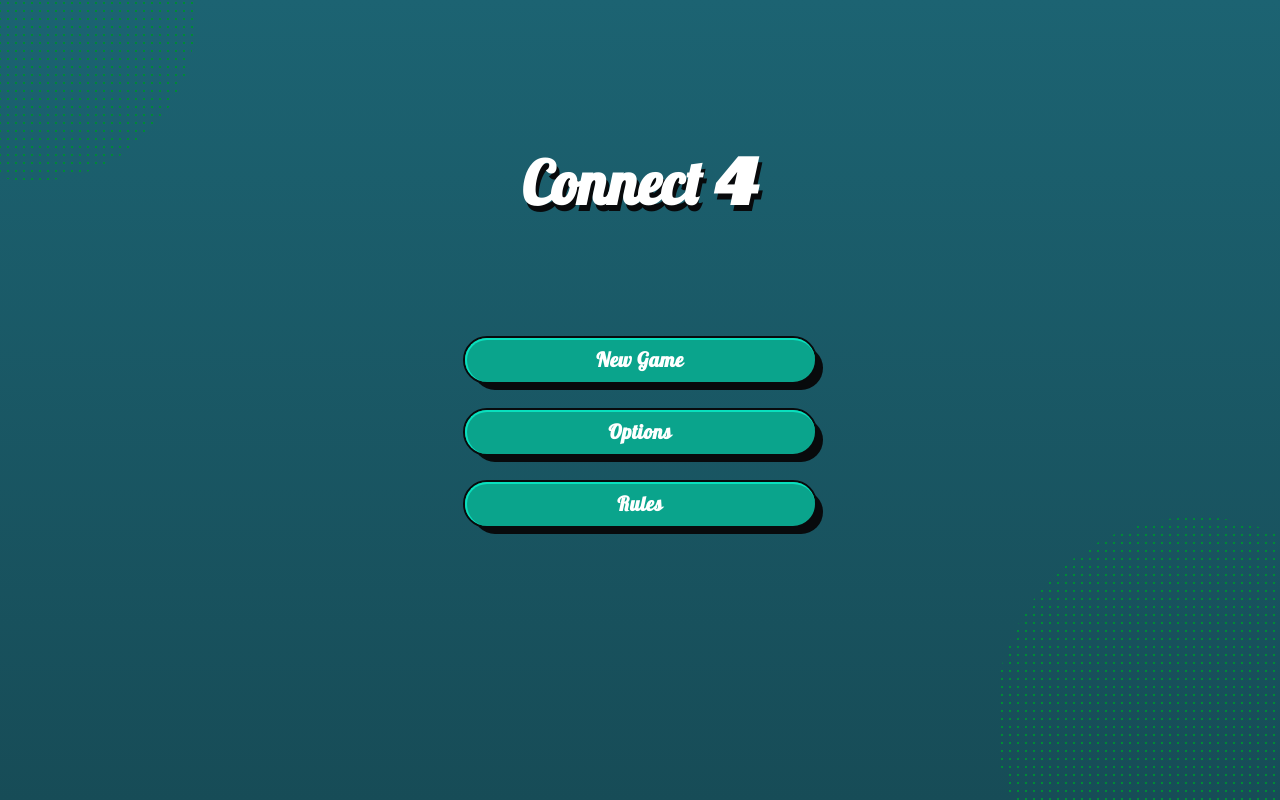
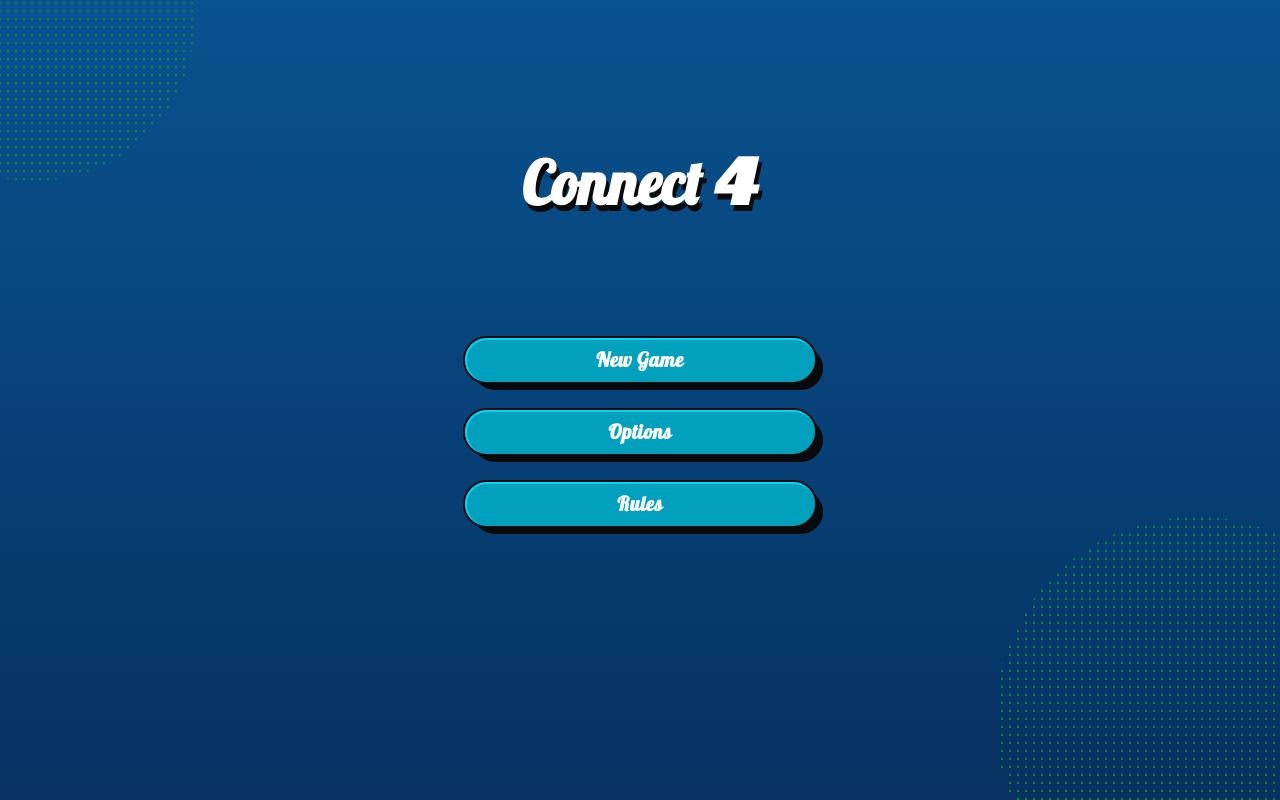
Before and after one commit to gitbeet/Connect-four-game, a React (Vite) app: page / in a window 1280 px wide. Built offline with nearby package versions, Linux system fonts and the light colour scheme.

Commit message:
polishing

```diff
--- a/src/App.tsx
+++ b/src/App.tsx
@@ -266,7 +266,7 @@ function App() {
 
   return (
     <div className="w-screen h-screen">
-      <div className="absolute z-[-1] bg-gradient-to-b from-bg-400 to-bg-500   w-full h-full"></div>
+      <div className="absolute z-[-1] bg-gradient-to-b from-bg-600 to-bg-700   w-full h-full"></div>
       <img
         className="absolute z-[-1] top-0 left-0 hue-rotate-180 "
         src={bgElement}
--- a/src/components/ArrowMenu.tsx
+++ b/src/components/ArrowMenu.tsx
@@ -41,7 +41,7 @@ const ArrowMenu = ({ direction, onClick, disabled }: Props) => {
       >
         <path
           d="M100.328 197.201L103.51 200.383L106.692 197.201L143.484 160.409L146.666 157.227L143.484 154.045L92.9561 103.517L143.491 52.9816L146.673 49.7996L143.491 46.6176L106.692 9.81802L103.51 6.63604L100.328 9.81802L9.818 100.328L6.63602 103.51L9.818 106.692L100.328 197.201Z"
-          fill="#0aa48c"
+          fill="#00afce"
           stroke="black"
           stroke-width="9"
         />
--- a/src/components/Board.tsx
+++ b/src/components/Board.tsx
@@ -1,6 +1,6 @@
 import { useGameContext } from "../context/gameContext";
 import BoardItem from "./BoardItem";
-import boardSmall from "../assets/board-sm3.png";
+import boardSmall from "../assets/board-sm5.png";
 
 const Board = () => {
   const { board, player } = useGameContext();
--- a/src/components/RestartEffect.tsx
+++ b/src/components/RestartEffect.tsx
@@ -1,15 +1,24 @@
 import { motion, AnimatePresence } from "framer-motion";
-import { backdropVariants } from "../variants";
-import Backdrop from "./Backdrop";
+import * as ReactDOM from "react-dom";
 interface Props {
   triggerEffect: boolean;
 }
 
 const RestartEffect = ({ triggerEffect }: Props) => {
-  return (
+  return ReactDOM.createPortal(
     <>
-      <AnimatePresence>{triggerEffect ? <Backdrop /> : null}</AnimatePresence>
-    </>
+      <AnimatePresence>
+        {triggerEffect ? (
+          <motion.div
+            initial={{ opacity: 0 }}
+            animate={{ opacity: 0.5 }}
+            exit={{ opacity: 0 }}
+            className="absolute z-[30] min-w-screen min-h-screen top-0 left-0 right-0 bottom-0 bg-white"
+          ></motion.div>
+        ) : null}
+      </AnimatePresence>
+    </>,
+    document.getElementById("root") as Element | DocumentFragment
   );
 };
 
--- a/tailwind.config.cjs
+++ b/tailwind.config.cjs
@@ -11,15 +11,13 @@ module.exports = {
     colors: {
       yellow: "#FFF000",
       red: "#f92381",
-      "blue-400": "#0aa48c",
-      "blue-300": "#09ba9e",
-      "blue-200": "#09e0be",
+      "blue-400": "#01a1bd",
+      "blue-300": "#00afce",
+      "blue-200": "#0ad2f5",
 
       outline: "#080A0C",
-      "bg-500": "#174c57",
-      "bg-400": "#1c6372",
-      "bg-300": "#1b818d",
-
+      "bg-700": "#063161",
+      "bg-600": "#09538f",
       white: "#FFFF",
     },
     screens: {
```
Also changed, not shown: src/assets/board-sm4.png (added), src/assets/board-sm5.png (added).
